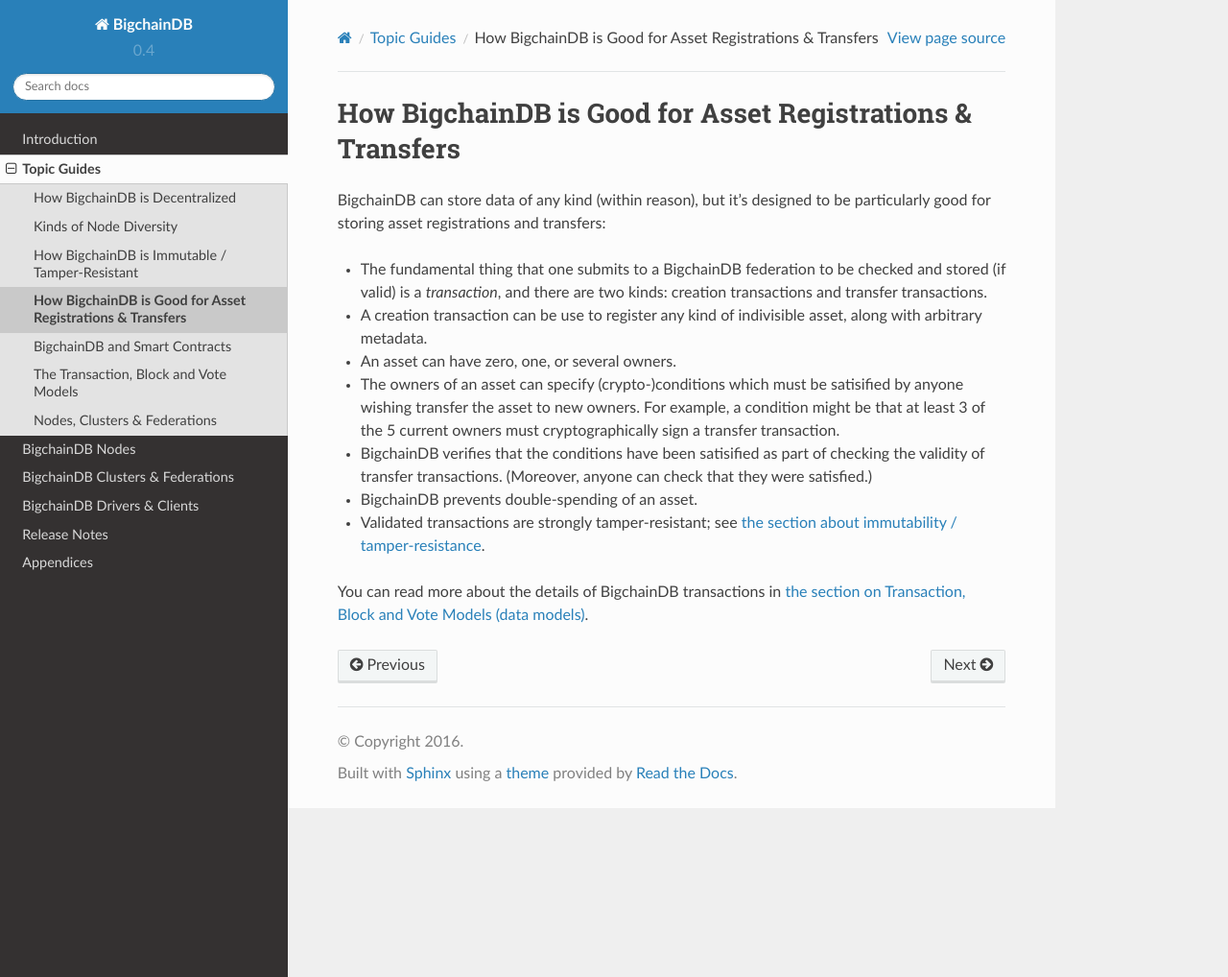
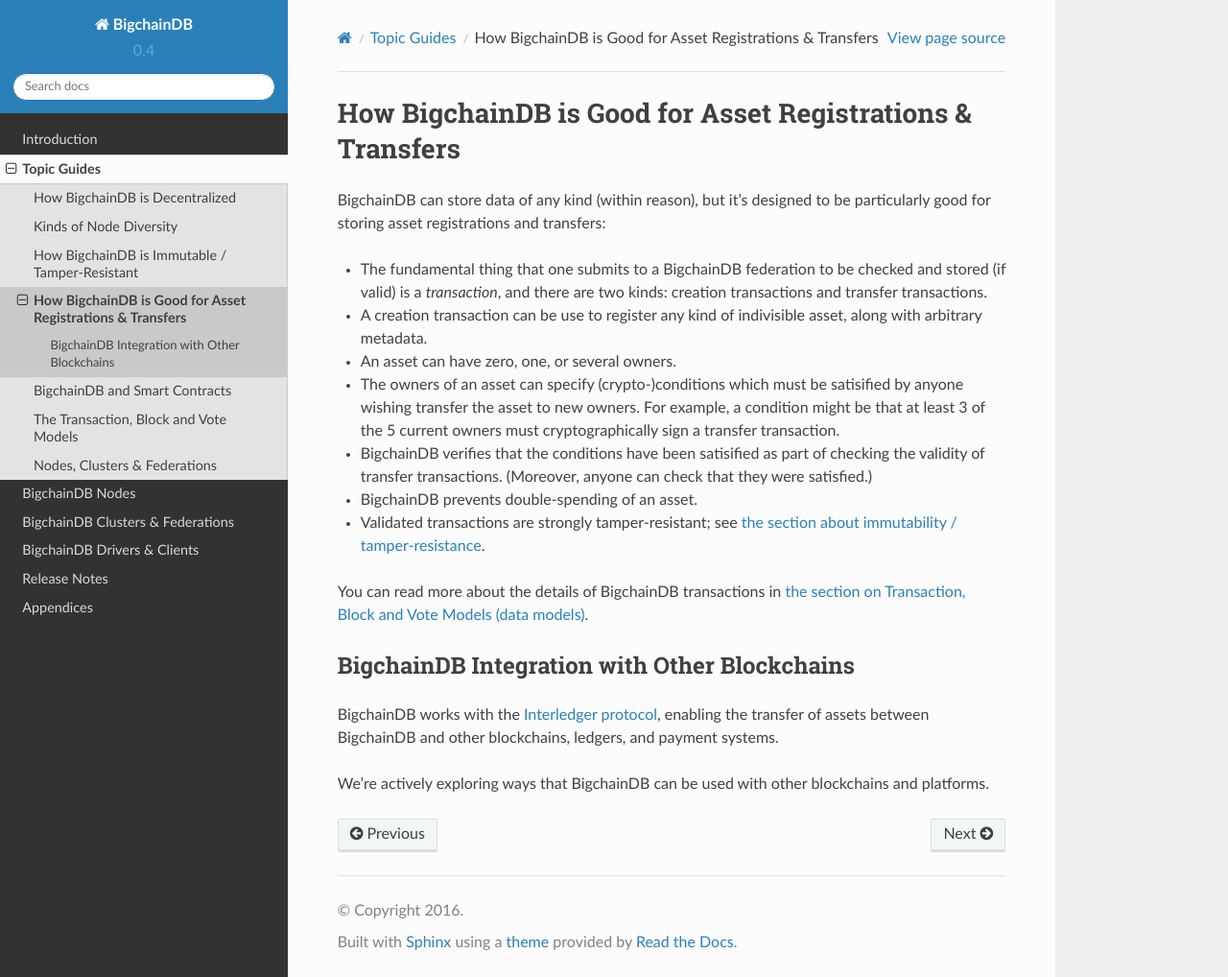
Before and after one commit to thematerials-network/bigchaindb-node, a Sphinx documentation site: the page built from bigchaindb/docs/source/topic-guides/assets.md, in a window 1280 px wide and 1018 px high. Shown: the whole window at 96% size. Built offline with Sphinx 7.4.7 and the Read the Docs theme 2.0.0, drawn with Linux system fonts in a browser that asks for light colours.

Commit message:
Docs: Added 'BigchainDB Integration with Other Blockchains'

```diff
--- a/bigchaindb/docs/source/topic-guides/assets.md
+++ b/bigchaindb/docs/source/topic-guides/assets.md
@@ -11,3 +11,10 @@ BigchainDB can store data of any kind (within reason), but it's designed to be p
 * Validated transactions are strongly tamper-resistant; see [the section about immutability / tamper-resistance](immutable.html).
 
 You can read more about the details of BigchainDB transactions in [the section on Transaction, Block and Vote Models (data models)](models.html).
+
+
+## BigchainDB Integration with Other Blockchains
+
+BigchainDB works with the [Interledger protocol](https://interledger.org/), enabling the transfer of assets between BigchainDB and other blockchains, ledgers, and payment systems.
+
+We’re actively exploring ways that BigchainDB can be used with other blockchains and platforms.
```
